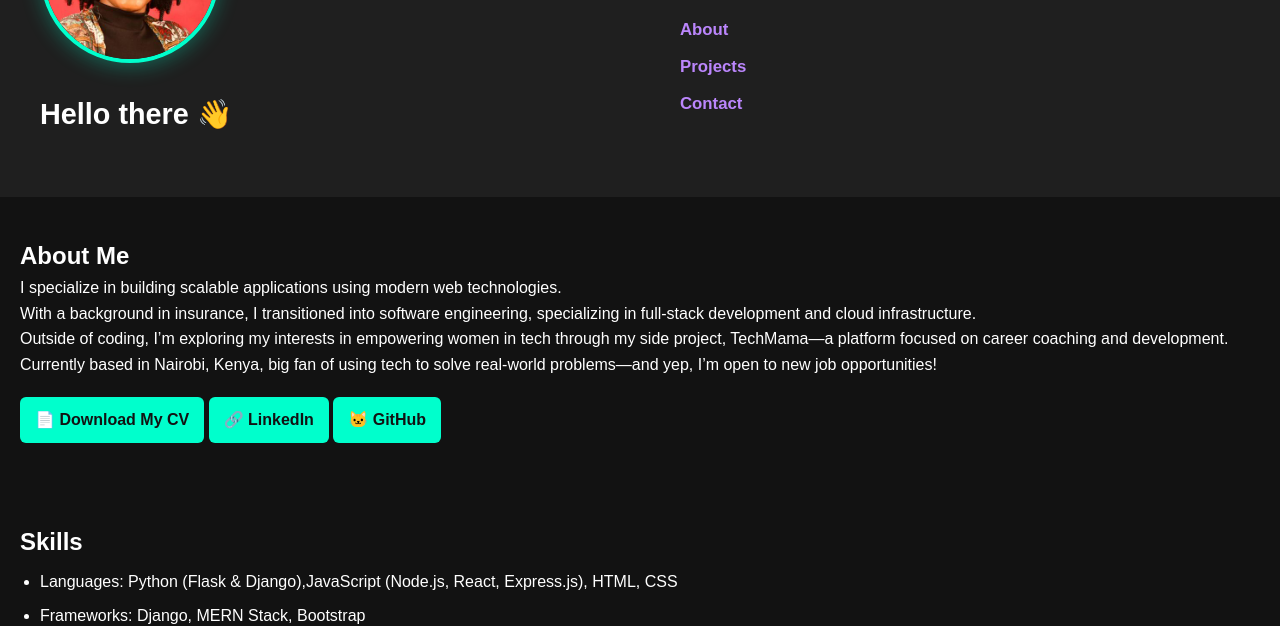
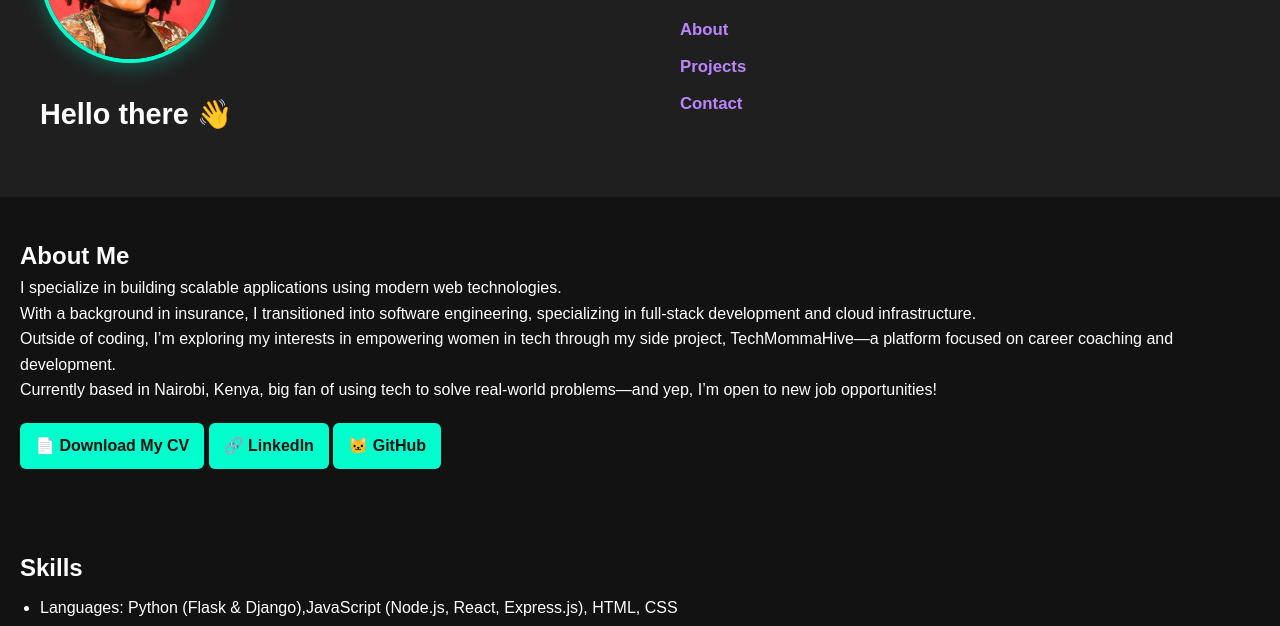
Before and after one commit to bjeptum/my-portfolio, a plain HTML site: page index.html in a window 1280 px wide. Shown: the part 177-803 px from the top of the page. Drawn offline with Linux system fonts and the light colour scheme.

Commit message:
Correct spelling of TechMama to TechMommaHive

```diff
--- a/index.html
+++ b/index.html
@@ -34,7 +34,7 @@
     <h2>About Me</h2>
     <p>I specialize in building scalable applications using modern web technologies.</p>
     <p>With a background in insurance, I transitioned into software engineering, specializing in full-stack development and cloud infrastructure.</p>
-    <p>Outside of coding, I’m exploring my interests in empowering women in tech through my side project, TechMama—a platform focused on career coaching and development.</p>
+    <p>Outside of coding, I’m exploring my interests in empowering women in tech through my side project, TechMommaHive—a platform focused on career coaching and development.</p>
     <p>Currently based in Nairobi, Kenya, big fan of using tech to solve real-world problems—and yep, I’m open to new job opportunities!</p>
     <a href="Jeptum_Brenda_CV.pdf" download class="cv-btn">📄 Download My CV</a>
     <a href="https://www.linkedin.com/in/brenda-jeptum-8bab79120" target="_blank" class="cv-btn">🔗 LinkedIn</a>
```
